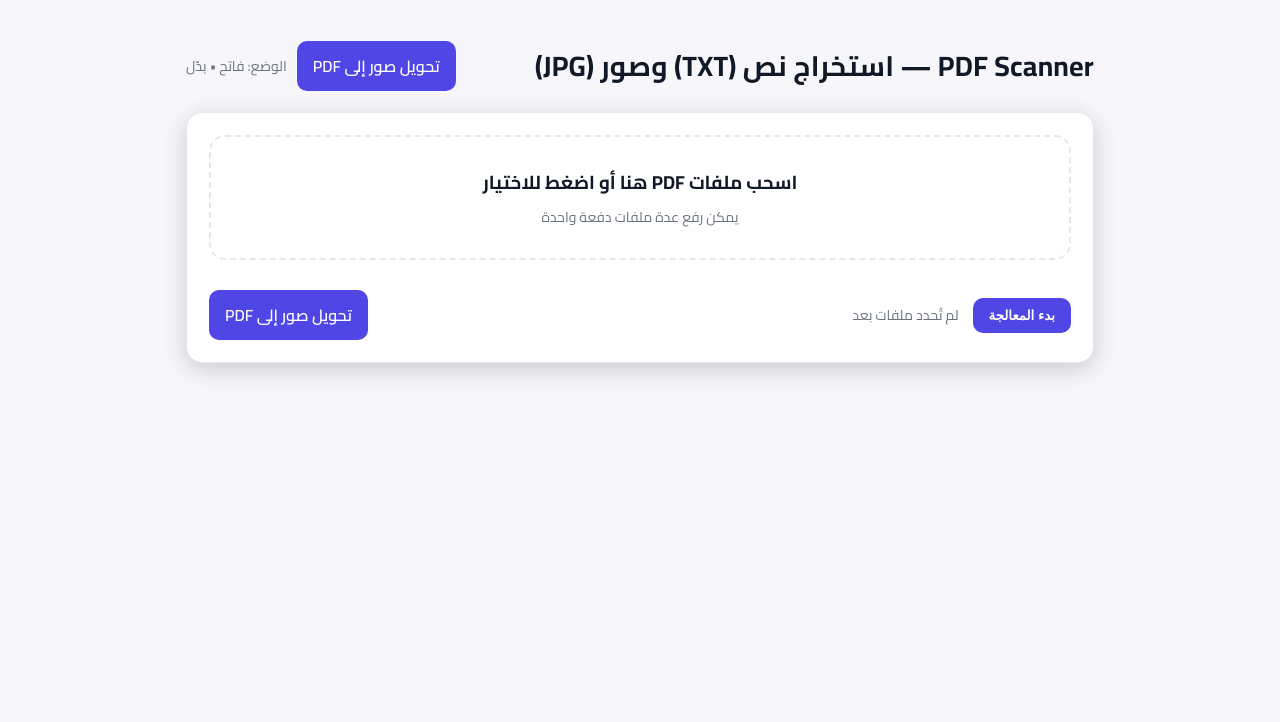
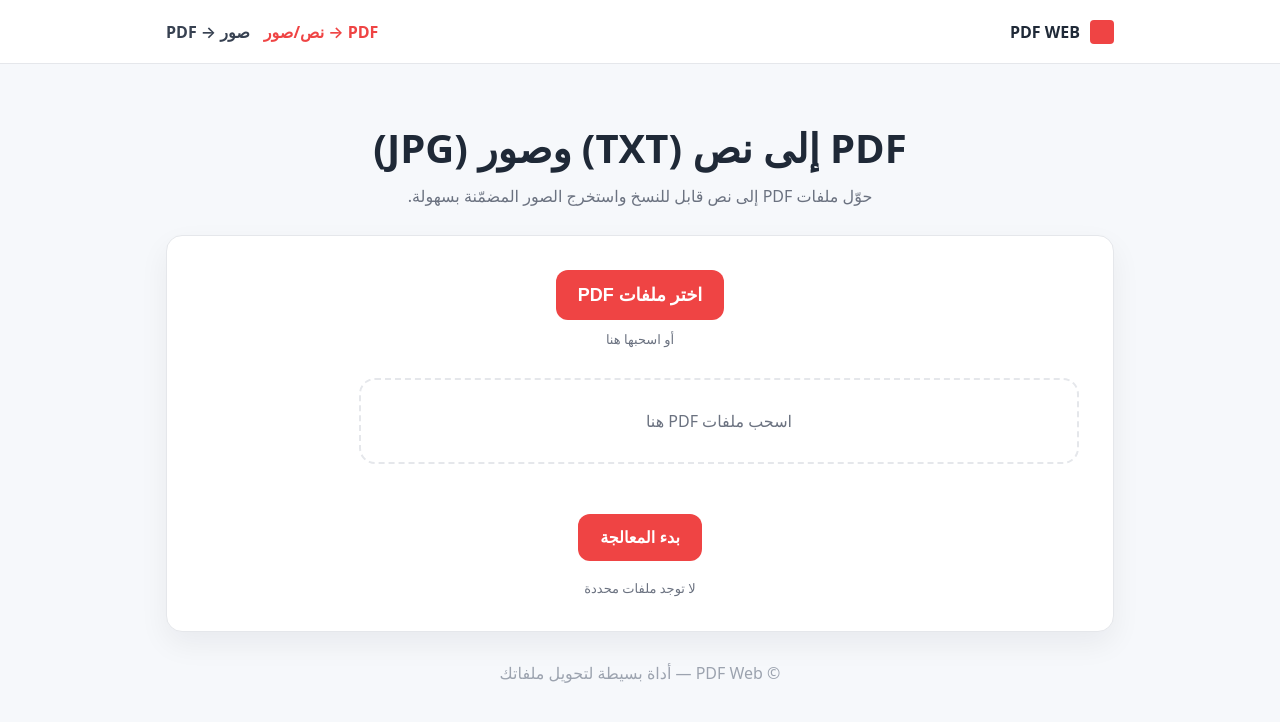
Before and after one commit to omerhass/pdfwebb, a FastAPI app: template templates/index.html in a window 1280 px wide. Shown: the top 722 px of the page. Run offline with FastAPI, Linux system fonts and the light colour scheme; the template is opened without the code that fills it, so the values that code supplies are empty.

Commit message:
new UI similar to iLovePDF style

```diff
--- /dev/null
+++ b/templates/base.html
@@ -0,0 +1,67 @@
+<!doctype html>
+<html lang="ar" dir="rtl">
+<head>
+  <meta charset="utf-8" />
+  <meta name="viewport" content="width=device-width, initial-scale=1" />
+  <title>{{ title or "PDF Tools" }}</title>
+  <style>
+    :root{
+      --bg:#f6f8fb; --card:#fff; --text:#1f2937; --muted:#6b7280;
+      --red:#ef4444; --red-h:#dc2626; --bd:#e5e7eb;
+    }
+    *{box-sizing:border-box}
+    body{margin:0;background:var(--bg);color:var(--text);font-family:system-ui,-apple-system,Segoe UI,Arial}
+    a{color:inherit}
+    .container{max-width:980px;margin:0 auto;padding:0 16px}
+    /* header */
+    .nav{height:64px;border-bottom:1px solid var(--bd);background:#fff}
+    .nav .inner{display:flex;align-items:center;justify-content:space-between;height:64px}
+    .brand{display:flex;align-items:center;gap:10px;font-weight:800}
+    .brand .heart{width:24px;height:24px;background:var(--red);border-radius:4px;display:inline-block}
+    .menu{display:flex;gap:14px}
+    .menu a{font-weight:600;text-decoration:none;color:#374151}
+    .menu a.active{color:var(--red)}
+    /* hero */
+    .hero{padding:56px 0 28px;text-align:center}
+    .hero h1{font-size:40px;margin:0 0 10px}
+    .hero p{margin:0;color:var(--muted)}
+    /* card */
+    .card{background:var(--card);border:1px solid var(--bd);border-radius:16px;padding:34px;
+          box-shadow:0 12px 30px rgba(17,24,39,.06)}
+    .center{display:flex;justify-content:center}
+    /* button */
+    .btn{display:inline-flex;align-items:center;gap:10px;background:var(--red);color:#fff;
+         border:0;padding:14px 22px;border-radius:12px;font-weight:800;font-size:18px;cursor:pointer}
+    .btn:hover{background:var(--red-h)}
+    .sub{margin-top:10px;color:var(--muted);font-size:13px}
+    /* drop zone */
+    .drop{margin-top:18px;border:2px dashed var(--bd);border-radius:16px;padding:30px;text-align:center;color:#6b7280}
+    .drop.drag{border-color:var(--red);background:#fff1f1;color:#b91c1c}
+    /* footer */
+    footer{padding:30px 0;color:#9ca3af;text-align:center}
+    /* small form bits */
+    .row{display:flex;gap:12px;flex-wrap:wrap;margin-top:14px;justify-content:center}
+    input[type="text"],select{padding:12px 14px;border:1px solid var(--bd);border-radius:10px;min-width:240px}
+  </style>
+  {% block extra_head %}{% endblock %}
+</head>
+<body>
+  <header class="nav">
+    <div class="container inner">
+      <div class="brand"><span class="heart"></span><span>PDF WEB</span></div>
+      <nav class="menu">
+        <a href="/" class="{% if active=='home' %}active{% endif %}">PDF → نص/صور</a>
+        <a href="/convert/images" class="{% if active=='img2pdf' %}active{% endif %}">صور → PDF</a>
+      </nav>
+    </div>
+  </header>
+
+  {% block content %}{% endblock %}
+
+  <footer>
+    <div class="container">© {{  now().year if callable(now) else "" }} PDF Web — أداة بسيطة لتحويل ملفاتك</div>
+  </footer>
+
+  {% block extra_js %}{% endblock %}
+</body>
+</html>
--- a/templates/index.html
+++ b/templates/index.html
@@ -1,131 +1,109 @@
-<!doctype html>
-<html lang="ar" dir="rtl">
-<head>
-  <meta charset="utf-8" />
-  <meta name="viewport" content="width=device-width,initial-scale=1" />
-  <title>{{ title }}</title>
-  <link rel="preconnect" href="https://fonts.googleapis.com">
-  <link rel="preconnect" href="https://fonts.gstatic.com" crossorigin>
-  <link href="https://fonts.googleapis.com/css2?family=Cairo:wght@400;600;700&display=swap" rel="stylesheet">
-  <style>
-    :root{
-      --bg:#0b0d12; --card:#111827; --muted:#9aa3b2; --text:#e5e7eb; --pri:#4f46e5; --pri-h:#4338ca; --ok:#22c55e; --warn:#f59e0b; --bd:#1f2937;
-    }
-    @media (prefers-color-scheme: light){
-      :root{ --bg:#f7f7fb; --card:#ffffff; --muted:#6b7280; --text:#111827; --pri:#4f46e5; --pri-h:#4338ca; --ok:#16a34a; --warn:#d97706; --bd:#e5e7eb; }
-    }
-    *{box-sizing:border-box}
-    body{margin:0;font-family:"Cairo",system-ui,Segoe UI,Arial;background:var(--bg);color:var(--text);}
-    .wrap{max-width:940px;margin:40px auto;padding:0 16px}
-    header{display:flex;justify-content:space-between;align-items:center;margin-bottom:20px}
-    h1{font-size:28px;margin:0;font-weight:700;letter-spacing:.2px}
-    .card{background:var(--card);border:1px solid var(--bd);border-radius:16px;padding:22px;box-shadow:0 6px 24px rgba(0,0,0,.18)}
-    .row{display:flex;gap:14px;align-items:center}
-    .btn{background:var(--pri);color:#fff;border:none;padding:10px 16px;border-radius:10px;cursor:pointer;font-weight:600;text-decoration:none;display:inline-block}
-    .btn:hover{background:var(--pri-h)}
-    .muted{color:var(--muted);font-size:14px}
-    .drop{border:2px dashed var(--bd);border-radius:16px;padding:28px;text-align:center;transition:.2s}
-    .drop.drag{border-color:var(--pri);background:rgba(79,70,229,.06)}
-    .filelist{margin:12px 0 0 0;padding:0;list-style:none;display:grid;gap:8px}
-    .file{display:flex;justify-content:space-between;align-items:center;background:rgba(255,255,255,.03);border:1px dashed var(--bd);border-radius:12px;padding:8px 12px}
-    .pill{font-size:12px;color:#fff;background:var(--pri);padding:2px 8px;border-radius:999px}
-    .progress{height:8px;background:var(--bd);border-radius:999px;overflow:hidden;margin-top:12px;display:none}
-    .bar{height:100%;width:0;background:linear-gradient(90deg,var(--pri),#06b6d4);transition:width .2s}
-    footer{margin-top:18px;display:flex;gap:10px;align-items:center;justify-content:space-between;flex-wrap:wrap}
-    .switch{cursor:pointer;user-select:none;font-size:14px}
-    .links{display:flex;gap:10px;align-items:center}
-  </style>
-</head>
-<body>
-  <div class="wrap">
-    <header>
-      <h1>PDF Scanner — استخراج نص (TXT) وصور (JPG)</h1>
-      <div class="links">
-        <!-- زر التحويل: صور ➜ PDF -->
-        <a class="btn" href="/convert/images">تحويل صور إلى PDF</a>
-        <div class="muted">الوضع: <span id="themeLbl">داكن</span> • <span class="switch" id="toggleTheme">بدّل</span></div>
-      </div>
-    </header>
+{% extends "base.html" %}
+{% set active = 'home' %}
 
+{% block content %}
+<section class="hero">
+  <div class="container">
+    <h1>PDF إلى نص (TXT) وصور (JPG)</h1>
+    <p>حوّل ملفات PDF إلى نص قابل للنسخ واستخرج الصور المضمّنة بسهولة.</p>
+  </div>
+</section>
+
+<section>
+  <div class="container">
     <div class="card">
-      <form id="form" action="/upload" method="post" enctype="multipart/form-data">
-        <div id="drop" class="drop">
-          <input id="file" name="files" type="file" accept="application/pdf" multiple style="display:none" />
-          <h3 style="margin:0 0 4px 0">اسحب ملفات PDF هنا أو اضغط للاختيار</h3>
-          <div class="muted">يمكن رفع عدة ملفات دفعة واحدة</div>
+      <form id="form" action="/upload" method="post" enctype="multipart/form-data" class="center" style="flex-direction:column;gap:12px">
+        <!-- مُدخل الملفات الفعلي -->
+        <input id="file" name="files" type="file" accept="application/pdf" multiple hidden />
+
+        <!-- زر اختيار الملف على طريقة iLovePDF -->
+        <div style="text-align:center">
+          <button type="button" id="pick" class="btn" style="font-size:18px">اختر ملفات PDF</button>
+          <div class="sub">أو اسحبها هنا</div>
         </div>
 
-        <ul id="filelist" class="filelist"></ul>
+        <!-- منطقة السحب والإفلات -->
+        <div id="drop" class="drop" style="max-width:720px">اسحب ملفات PDF هنا</div>
 
-        <div class="progress" id="prog"><div class="bar" id="bar"></div></div>
+        <!-- قائمة الملفات المختارة -->
+        <ul id="filelist" style="list-style:none;padding:0;margin:10px 0;max-width:720px;width:100%"></ul>
 
-        <footer>
-          <div class="row">
-            <button class="btn" type="submit">بدء المعالجة</button>
-            <span class="muted" id="countLbl">لم تُحدد ملفات بعد</span>
-          </div>
-          <!-- رابط إضافي أسفل الفورم -->
-          <a class="btn" href="/convert/images" title="حوّل صور متعددة إلى ملف PDF واحد">تحويل صور إلى PDF</a>
-        </footer>
+        <!-- شريط التقدّم (مرئي فقط) -->
+        <div class="progress" id="prog" style="height:8px;background:#e5e7eb;border-radius:999px;overflow:hidden;display:none;max-width:720px;width:100%">
+          <div class="bar" id="bar" style="height:100%;width:0;background:linear-gradient(90deg,#ef4444,#f97316)"></div>
+        </div>
+
+        <!-- أزرار الإجراء -->
+        <div class="center" style="margin-top:6px">
+          <button type="submit" class="btn" style="font-size:16px">بدء المعالجة</button>
+        </div>
+
+        <!-- عدّاد الملفات -->
+        <div id="count" class="sub" style="text-align:center;margin-top:6px">لا توجد ملفات محددة</div>
       </form>
     </div>
   </div>
+</section>
+{% endblock %}
 
+{% block extra_js %}
 <script>
   const fileInput = document.getElementById('file');
-  const drop = document.getElementById('drop');
-  const list = document.getElementById('filelist');
-  const countLbl = document.getElementById('countLbl');
-  const form = document.getElementById('form');
-  const prog = document.getElementById('prog');
-  const bar = document.getElementById('bar');
-  const themeLbl = document.getElementById('themeLbl');
-  const toggleTheme = document.getElementById('toggleTheme');
+  const pick      = document.getElementById('pick');
+  const drop      = document.getElementById('drop');
+  const form      = document.getElementById('form');
+  const listEl    = document.getElementById('filelist');
+  const countEl   = document.getElementById('count');
+  const prog      = document.getElementById('prog');
+  const bar       = document.getElementById('bar');
 
-  // theme toggle
-  let dark = matchMedia('(prefers-color-scheme: dark)').matches;
-  themeLbl.textContent = dark ? 'داكن' : 'فاتح';
-  toggleTheme.onclick = () => {
-    dark = !dark;
-    document.documentElement.style.colorScheme = dark ? 'dark' : 'light';
-    themeLbl.textContent = dark ? 'داكن' : 'فاتح';
-  };
+  // فتح مُنتقي الملفات
+  pick.onclick = () => fileInput.click();
 
-  drop.onclick = () => fileInput.click();
-
-  const renderList = (files) => {
-    list.innerHTML = '';
+  // تحديث القائمة والعدّاد
+  function renderList(files){
+    listEl.innerHTML = '';
     [...files].forEach(f=>{
       const li = document.createElement('li');
-      li.className='file';
-      li.innerHTML = `<span>${f.name}</span><span class="pill">${(f.size/1048576).toFixed(2)} MB</span>`;
-      list.appendChild(li);
+      li.style.cssText = "display:flex;justify-content:space-between;align-items:center;background:#fff;border:1px dashed #e5e7eb;border-radius:12px;padding:8px 12px;margin-top:8px;color:#374151";
+      li.innerHTML = `<span>${f.name}</span>
+                      <span style="font-size:12px;color:#fff;background:#ef4444;padding:2px 8px;border-radius:999px">
+                        ${(f.size/1048576).toFixed(2)} MB
+                      </span>`;
+      listEl.appendChild(li);
     });
-    countLbl.textContent = files.length ? `${files.length} ملف/ملفات محددة` : 'لم تُحدد ملفات بعد';
-  };
+    countEl.textContent = files.length ? `${files.length} ملف/ملفات محددة` : 'لا توجد ملفات محددة';
+  }
 
-  ;['dragenter','dragover'].forEach(ev=>{
+  // سلوك السحب والإفلات
+  ['dragenter','dragover'].forEach(ev=>{
     drop.addEventListener(ev, e=>{ e.preventDefault(); drop.classList.add('drag'); });
   });
-  ;['dragleave','drop'].forEach(ev=>{
+  ['dragleave','drop'].forEach(ev=>{
     drop.addEventListener(ev, e=>{ e.preventDefault(); drop.classList.remove('drag'); });
   });
   drop.addEventListener('drop', e=>{
     fileInput.files = e.dataTransfer.files;
     renderList(fileInput.files);
   });
+
+  // عند التغيير عبر المُنتقي
   fileInput.addEventListener('change', ()=> renderList(fileInput.files));
 
-  // progress (client-side visual only)
-  form.addEventListener('submit', ()=>{
+  // إظهار تقدّم بصري بسيط عند الإرسال
+  form.addEventListener('submit', (e)=>{
+    if(!fileInput.files?.length){
+      e.preventDefault();
+      alert('اختر ملف PDF أولاً.');
+      return;
+    }
     prog.style.display='block';
     let pct = 10;
     const id = setInterval(()=>{
       pct = Math.min(95, pct+3);
       bar.style.width = pct + '%';
     }, 120);
-    window.__barInterval = id;
+    // سيكمل إلى 100% بعد ردّ الخادم (تبديل الصفحة/التحميل).
   });
 </script>
-</body>
-</html>
+{% endblock %}
```
Also changed, not shown: templates/convert_images.html (+77 -73 lines).
